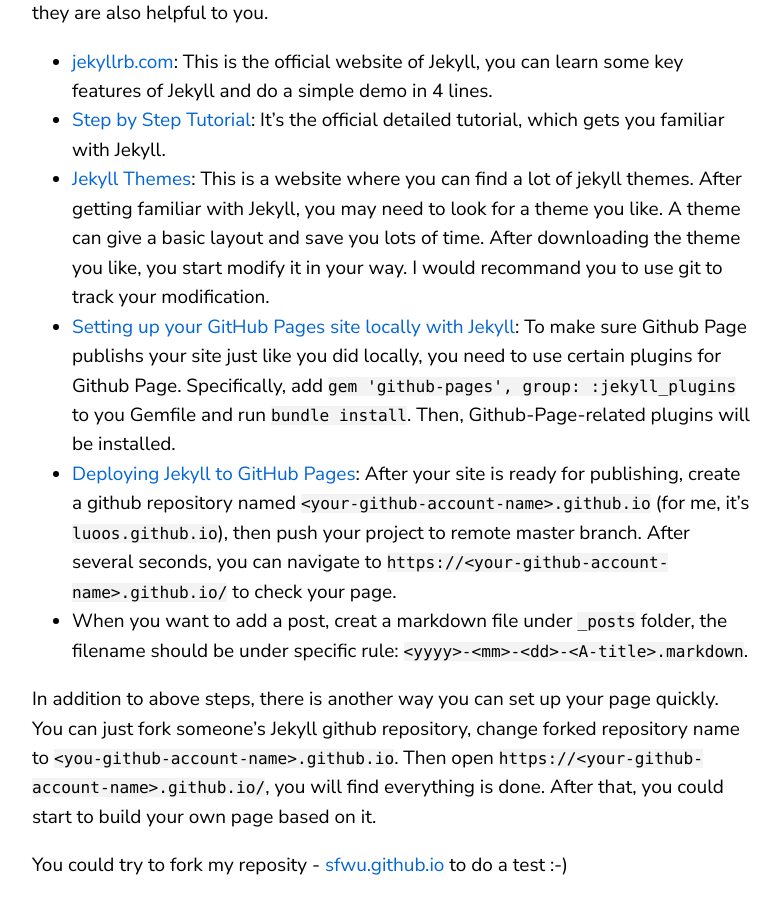
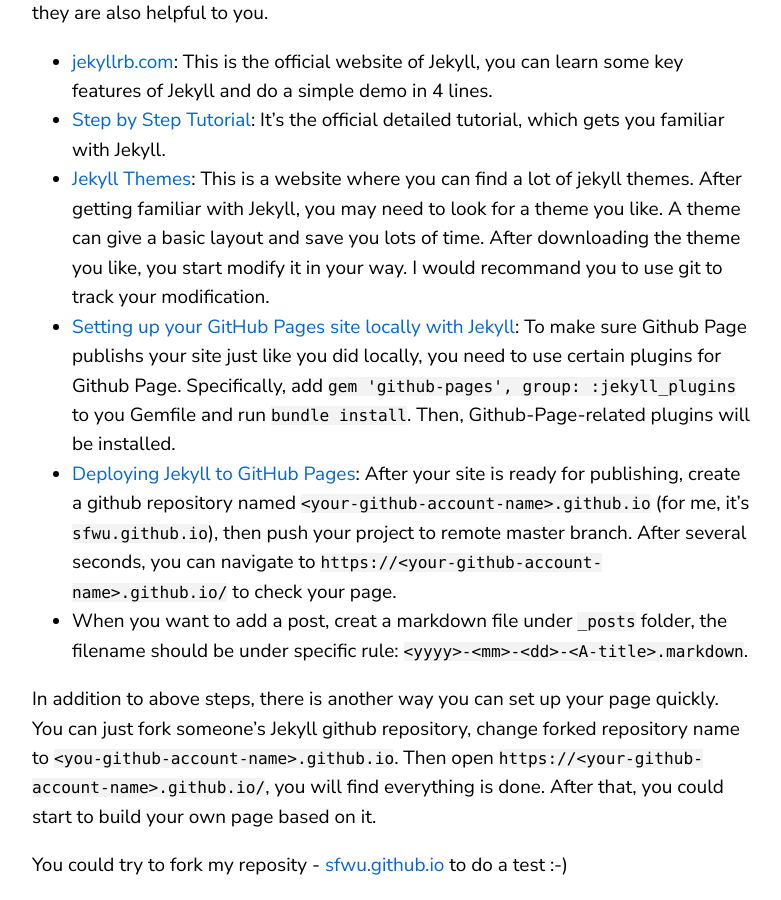
Before and after one commit to sfwu/sfwu.github.io, a Jekyll site: the page built from _posts/2019-07-20-github-page-with-jekyll.markdown, in a window 1280 px wide and 900 px high, scrolled down 716 px. Shown: the whole window, without its empty margins (68-849 px from the left). Built offline with Jekyll 4.4.1, drawn with Linux system fonts in a browser that asks for light colours.

Commit message:
Update 2019-07-20-github-page-with-jekyll.markdown

```diff
--- a/_posts/2019-07-20-github-page-with-jekyll.markdown
+++ b/_posts/2019-07-20-github-page-with-jekyll.markdown
@@ -15,7 +15,7 @@ I'm listing the tutorials I took, which help me build my personal page, and I be
 - [Step by Step Tutorial](https://jekyllrb.com/docs/step-by-step/01-setup/): It's the official detailed tutorial, which gets you familiar with Jekyll.
 - [Jekyll Themes](http://jekyllthemes.org/): This is a website where you can find a lot of jekyll themes. After getting familiar with Jekyll, you may need to look for a theme you like. A theme can give a basic layout and save you lots of time. After downloading the theme you like, you start modify it in your way. I would recommand you to use git to track your modification.
 - [Setting up your GitHub Pages site locally with Jekyll](https://help.github.com/en/articles/setting-up-your-github-pages-site-locally-with-jekyll): To make sure Github Page publishs your site just like you did locally, you need to use certain plugins for Github Page. Specifically, add `gem 'github-pages', group: :jekyll_plugins` to you Gemfile and run `bundle install`. Then, Github-Page-related plugins will be installed.
-- [Deploying Jekyll to GitHub Pages](https://jekyllrb.com/docs/github-pages/#deploying-jekyll-to-github-pages): After your site is ready for publishing, create a github repository named `<your-github-account-name>.github.io` (for me, it's `luoos.github.io`), then push your project to remote master branch. After several seconds, you can navigate to `https://<your-github-account-name>.github.io/` to check your page.
+- [Deploying Jekyll to GitHub Pages](https://jekyllrb.com/docs/github-pages/#deploying-jekyll-to-github-pages): After your site is ready for publishing, create a github repository named `<your-github-account-name>.github.io` (for me, it's `sfwu.github.io`), then push your project to remote master branch. After several seconds, you can navigate to `https://<your-github-account-name>.github.io/` to check your page.
 - When you want to add a post, creat a markdown file under `_posts` folder, the filename should be under specific rule: `<yyyy>-<mm>-<dd>-<A-title>.markdown`.
 
 In addition to above steps, there is another way you can set up your page quickly. You can just fork someone's Jekyll github repository, change forked repository name to `<you-github-account-name>.github.io`. Then open `https://<your-github-account-name>.github.io/`, you will find everything is done. After that, you could start to build your own page based on it.
```
